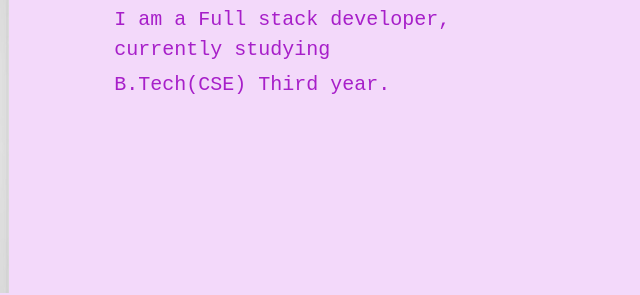
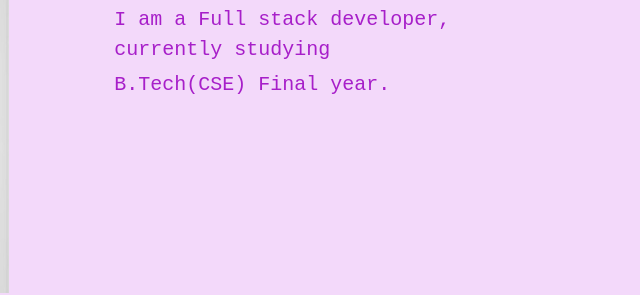
Before and after one commit to ddeeppak/ddeeppak.github.io, a plain HTML site: page index.html in a window 1280 px wide. Shown: the part 357-652 px from the top of the page, 640-1280 px from the left. Drawn offline with nearby package versions, Linux system fonts and the light colour scheme.

Commit message:
project update

```diff
--- a/index.html
+++ b/index.html
@@ -44,7 +44,7 @@
        <div class="imag2">
            <p class="txt3">Hi, I am Prajapathi Deepak</p>
            <p class="txt4">I am a Full stack developer, currently studying</p>
-           <p class="txt4"> B.Tech(CSE) Third year.</p>
+           <p class="txt4"> B.Tech(CSE) Final year.</p>
        </div>
      </div>
      <footer class="fixed-bottom">
```
